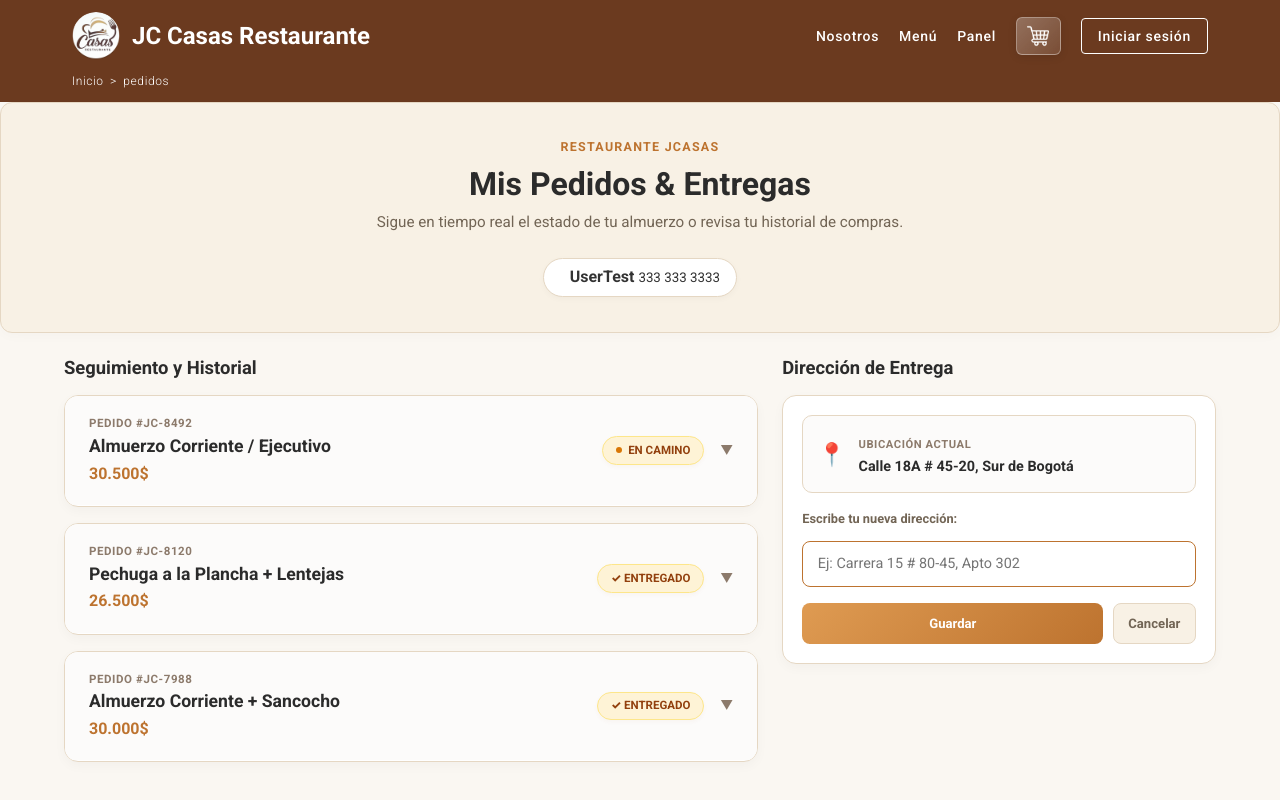
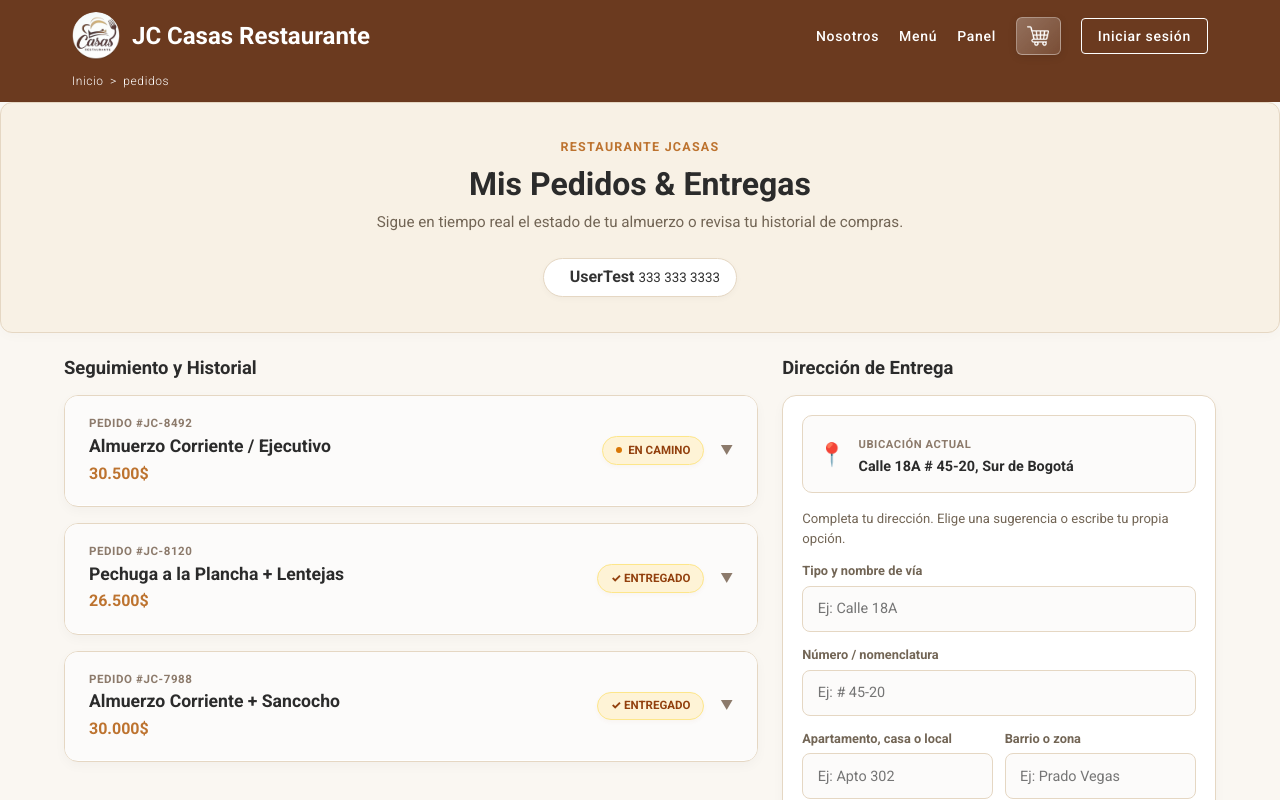
Before and after one commit to drecm0nd-png/frontend_JC_casas, a React (Vite) app: page /pedidos in a window 1280 px wide. Both pictures are taken after a click on the button "Cambiar / Ajustar Dirección". Shown: the top 800 px of the page. Built offline with nearby package versions, Linux system fonts and the light colour scheme.

Commit message:
feat(frontend): se actualizo el formulario de dirección, se organizo el modal de recuperar contraseña

```diff
--- a/src/Pages/PanelPedidos/Pedidos.css
+++ b/src/Pages/PanelPedidos/Pedidos.css
@@ -492,6 +492,66 @@
   gap: 0.8rem;
 }
 
+/* Campos separados y lista de sugerencias local del formulario de entrega. */
+.address-form-intro {
+  margin: 0;
+  color: #726555;
+  font-size: 0.82rem;
+}
+
+.address-field {
+  position: relative;
+  display: flex;
+  flex: 1;
+  min-width: 0;
+  flex-direction: column;
+  gap: 0.35rem;
+}
+
+.address-fields-row {
+  display: flex;
+  gap: 0.7rem;
+}
+
+.address-field .modern-input {
+  box-sizing: border-box;
+  width: 100%;
+}
+
+.address-suggestions {
+  position: absolute;
+  z-index: 5;
+  top: calc(100% - 0.1rem);
+  right: 0;
+  left: 0;
+  max-height: 190px;
+  overflow-y: auto;
+  margin: 0;
+  padding: 0.25rem;
+  list-style: none;
+  background: #fff;
+  border: 1px solid #e5d7c3;
+  border-radius: 8px;
+  box-shadow: 0 6px 16px rgba(43, 43, 43, 0.12);
+}
+
+.address-suggestions button {
+  width: 100%;
+  padding: 0.55rem 0.65rem;
+  color: #2b2b2b;
+  text-align: left;
+  background: transparent;
+  border: 0;
+  border-radius: 5px;
+  cursor: pointer;
+}
+
+.address-suggestions button:hover,
+.address-suggestions button:focus-visible {
+  background: #f8f1e5;
+  outline: none;
+}
+
 .modern-address-form label {
   font-size: 0.8rem;
   font-weight: 700;
--- a/src/Pages/PanelPedidos/Pedidos.jsx
+++ b/src/Pages/PanelPedidos/Pedidos.jsx
@@ -3,32 +3,135 @@ import Footer from "../../Components/Footer/Footer.jsx";
 import "./Pedidos.css";
 
 export default function Pedidos() {
-  const [direccion, setDireccion] = useState("Calle 18A # 45-20, Sur de Bogotá");
-  const [nuevaDireccion, setNuevaDireccion] = useState("");
+  const [direccion, setDireccion] = useState(
+    "Calle 18A # 45-20, Sur de Bogotá",
+  );
+  const [partesDireccion, setPartesDireccion] = useState({
+    via: "",
+    numero: "",
+    complemento: "",
+    zona: "",
+  });
+  const [campoSugerencias, setCampoSugerencias] = useState(null);
   const [editando, setEditando] = useState(false);
 
   const [expandidoActivo, setExpandidoActivo] = useState(false);
   const [expandidoHistorial1, setExpandidoHistorial1] = useState(false);
   const [expandidoHistorial2, setExpandidoHistorial2] = useState(false);
 
+  // Sugerencias locales de nomenclatura colombiana; se permite conservar texto libre.
+  const sugerenciasDireccion = {
+    via: [
+      "Calle",
+      "Carrera",
+      "Transversal",
+      "Diagonal",
+      "Avenida",
+      "Circular",
+      "Autopista",
+    ],
+    complemento: [
+      "Apto",
+      "Apartamento",
+      "Casa",
+      "Interior",
+      "Torre",
+      "Bloque",
+      "Local",
+    ],
+    zona: ["Prado Vegas", "Ciudad Verde", "Hogares Soacha"],
+  };
+  const opcionesPara = (campo) => {
+    const texto = partesDireccion[campo].trim().toLocaleLowerCase("es");
+    return texto
+      ? sugerenciasDireccion[campo].filter(
+          (opcion) =>
+            opcion.toLocaleLowerCase("es").startsWith(texto) &&
+            opcion.toLocaleLowerCase("es") !== texto,
+        )
+      : [];
+  };
+  const renderCampoDireccion = ({
+    campo,
+    etiqueta,
+    placeholder,
+    sugerencias = true,
+  }) => {
+    const opciones = sugerencias ? opcionesPara(campo) : [];
+    const id = `address-${campo}`;
+    return (
+      <div className="address-field" key={campo}>
+        <label htmlFor={id}>{etiqueta}</label>
+        <input
+          id={id}
+          type="text"
+          placeholder={placeholder}
+          value={partesDireccion[campo]}
+          onChange={(e) => {
+            setPartesDireccion((actuales) => ({
+              ...actuales,
+              [campo]: e.target.value,
+            }));
+            setCampoSugerencias(campo);
+          }}
+          onFocus={() => setCampoSugerencias(campo)}
+          onBlur={() => setCampoSugerencias(null)}
+          className="modern-input"
+          autoComplete="off"
+          role="combobox"
+          aria-autocomplete="list"
+          aria-expanded={campoSugerencias === campo && opciones.length > 0}
+          aria-controls={`${id}-suggestions`}
+        />
+        {campoSugerencias === campo && opciones.length > 0 && (
+          <ul
+            id={`${id}-suggestions`}
+            className="address-suggestions"
+            role="listbox"
+          >
+            {opciones.map((opcion) => (
+              <li key={opcion} role="option" aria-selected="false">
+                <button
+                  type="button"
+                  onMouseDown={(e) => e.preventDefault()}
+                  onClick={() => {
+                    setPartesDireccion((actuales) => ({
+                      ...actuales,
+                      [campo]: opcion,
+                    }));
+                    setCampoSugerencias(null);
+                  }}
+                >
+                  {opcion}
+                </button>
+              </li>
+            ))}
+          </ul>
+        )}
+      </div>
+    );
+  };
+
   const handleGuardarDireccion = (e) => {
     e.preventDefault();
-    if (nuevaDireccion.trim() !== "") {
-      setDireccion(nuevaDireccion);
-      setNuevaDireccion("");
+    const direccionCompleta =
+      `${partesDireccion.via} ${partesDireccion.numero}${partesDireccion.complemento ? `, ${partesDireccion.complemento}` : ""}${partesDireccion.zona ? `, ${partesDireccion.zona}` : ""}`.trim();
+    if (direccionCompleta) {
+      setDireccion(direccionCompleta);
+      setPartesDireccion({ via: "", numero: "", complemento: "", zona: "" });
       setEditando(false);
     }
   };
 
   return (
     <div className="pedidos-page-container">
-
       <section className="pedidos-hero-banner-full">
         <div className="pedidos-hero-inner">
           <span className="hero-subcaption">Restaurante JCasas</span>
           <h1 className="pedidos-hero-title">Mis Pedidos &amp; Entregas</h1>
           <p className="pedidos-hero-subtitle">
-            Sigue en tiempo real el estado de tu almuerzo o revisa tu historial de compras.
+            Sigue en tiempo real el estado de tu almuerzo o revisa tu historial
+            de compras.
           </p>
 
           <div className="client-profile-chip">
@@ -43,15 +146,15 @@ export default function Pedidos() {
 
       {/* CONTENIDO CENTRADO CON ANCHO MÁXIMO */}
       <main className="pedidos-main-content">
-
         <div className="pedidos-grid-layout">
-
           {/* Columna Izquierda: Pedidos */}
           <section className="pedidos-section">
             <h2 className="section-heading">Seguimiento y Historial</h2>
 
             {/* 1. PEDIDO ACTIVO */}
-            <div className={`order-card-modern ${expandidoActivo ? "expanded" : ""}`}>
+            <div
+              className={`order-card-modern ${expandidoActivo ? "expanded" : ""}`}
+            >
               <div
                 className="order-card-header"
                 onClick={() => setExpandidoActivo(!expandidoActivo)}
@@ -60,14 +163,18 @@ export default function Pedidos() {
               >
                 <div className="order-header-left">
                   <span className="order-id-tag">Pedido #JC-8492</span>
-                  <h3 className="order-main-title">Almuerzo Corriente / Ejecutivo</h3>
+                  <h3 className="order-main-title">
+                    Almuerzo Corriente / Ejecutivo
+                  </h3>
                   <span className="order-summary-price">30.500$</span>
                 </div>
                 <div className="order-header-right">
                   <span className="status-badge-pill">
                     <span className="pulsing-dot"></span> En Camino
                   </span>
-                  <div className={`arrow-icon-wrapper ${expandidoActivo ? "rotate" : ""}`}>
+                  <div
+                    className={`arrow-icon-wrapper ${expandidoActivo ? "rotate" : ""}`}
+                  >
                     ▼
                   </div>
                 </div>
@@ -105,7 +212,10 @@ export default function Pedidos() {
                       <li>
                         <div className="item-desc">
                           <span className="item-qty">1x</span>
-                          <span>Almuerzo Corriente (Carne Asada + Fríjoles + Arroz + Patacón + Jugo)</span>
+                          <span>
+                            Almuerzo Corriente (Carne Asada + Fríjoles + Arroz +
+                            Patacón + Jugo)
+                          </span>
                         </div>
                         <span className="item-price">22.500$</span>
                       </li>
@@ -139,7 +249,9 @@ export default function Pedidos() {
                       <button
                         type="button"
                         className="btn-secondary-action"
-                        onClick={() => alert("Abriendo módulo para modificar el pedido...")}
+                        onClick={() =>
+                          alert("Abriendo módulo para modificar el pedido...")
+                        }
                       >
                         ✏️ Editar el Pedido
                       </button>
@@ -150,7 +262,9 @@ export default function Pedidos() {
             </div>
 
             {/* 2. PEDIDO HISTÓRICO FANTASMA 1 */}
-            <div className={`order-card-modern ${expandidoHistorial1 ? "expanded" : ""}`}>
+            <div
+              className={`order-card-modern ${expandidoHistorial1 ? "expanded" : ""}`}
+            >
               <div
                 className="order-card-header"
                 onClick={() => setExpandidoHistorial1(!expandidoHistorial1)}
@@ -159,14 +273,18 @@ export default function Pedidos() {
               >
                 <div className="order-header-left">
                   <span className="order-id-tag">Pedido #JC-8120</span>
-                  <h3 className="order-main-title">Pechuga a la Plancha + Lentejas</h3>
+                  <h3 className="order-main-title">
+                    Pechuga a la Plancha + Lentejas
+                  </h3>
                   <span className="order-summary-price">26.500$</span>
                 </div>
                 <div className="order-header-right">
                   <span className="status-badge-pill delivered">
                     ✓ Entregado
                   </span>
-                  <div className={`arrow-icon-wrapper ${expandidoHistorial1 ? "rotate" : ""}`}>
+                  <div
+                    className={`arrow-icon-wrapper ${expandidoHistorial1 ? "rotate" : ""}`}
+                  >
                     ▼
                   </div>
                 </div>
@@ -180,7 +298,10 @@ export default function Pedidos() {
                       <li>
                         <div className="item-desc">
                           <span className="item-qty">1x</span>
-                          <span>Almuerzo Ejecutivo (Pechuga + Lentejas + Tajada + Limonada Cerezada)</span>
+                          <span>
+                            Almuerzo Ejecutivo (Pechuga + Lentejas + Tajada +
+                            Limonada Cerezada)
+                          </span>
                         </div>
                         <span className="item-price">22.500$</span>
                       </li>
@@ -202,7 +323,11 @@ export default function Pedidos() {
                       <button
                         type="button"
                         className="btn-secondary-action"
-                        onClick={() => alert("Añadiendo de nuevo los mismos productos al carrito...")}
+                        onClick={() =>
+                          alert(
+                            "Añadiendo de nuevo los mismos productos al carrito...",
+                          )
+                        }
                       >
                         🔄 Volver a Pedir
                       </button>
@@ -213,7 +338,9 @@ export default function Pedidos() {
             </div>
 
             {/* 3. PEDIDO HISTÓRICO FANTASMA 2 */}
-            <div className={`order-card-modern ${expandidoHistorial2 ? "expanded" : ""}`}>
+            <div
+              className={`order-card-modern ${expandidoHistorial2 ? "expanded" : ""}`}
+            >
               <div
                 className="order-card-header"
                 onClick={() => setExpandidoHistorial2(!expandidoHistorial2)}
@@ -222,14 +349,18 @@ export default function Pedidos() {
               >
                 <div className="order-header-left">
                   <span className="order-id-tag">Pedido #JC-7988</span>
-                  <h3 className="order-main-title">Almuerzo Corriente + Sancocho</h3>
+                  <h3 className="order-main-title">
+                    Almuerzo Corriente + Sancocho
+                  </h3>
                   <span className="order-summary-price">30.000$</span>
                 </div>
                 <div className="order-header-right">
                   <span className="status-badge-pill delivered">
                     ✓ Entregado
                   </span>
-                  <div className={`arrow-icon-wrapper ${expandidoHistorial2 ? "rotate" : ""}`}>
+                  <div
+                    className={`arrow-icon-wrapper ${expandidoHistorial2 ? "rotate" : ""}`}
+                  >
                     ▼
                   </div>
                 </div>
@@ -243,7 +374,10 @@ export default function Pedidos() {
                       <li>
                         <div className="item-desc">
                           <span className="item-qty">1x</span>
-                          <span>Almuerzo Corriente (Carne Asada + Arroz Blanco + Ensalada)</span>
+                          <span>
+                            Almuerzo Corriente (Carne Asada + Arroz Blanco +
+                            Ensalada)
+                          </span>
                         </div>
                         <span className="item-price">22.500$</span>
                       </li>
@@ -265,7 +399,11 @@ export default function Pedidos() {
                       <button
                         type="button"
                         className="btn-secondary-action"
-                        onClick={() => alert("Añadiendo de nuevo los mismos productos al carrito...")}
+                        onClick={() =>
+                          alert(
+                            "Añadiendo de nuevo los mismos productos al carrito...",
+                          )
+                        }
                       >
                         🔄 Volver a Pedir
                       </button>
@@ -274,7 +412,6 @@ export default function Pedidos() {
                 </div>
               </div>
             </div>
-
           </section>
 
           {/* Columna Derecha: Dirección */}
@@ -299,19 +436,41 @@ export default function Pedidos() {
                   Cambiar / Ajustar Dirección
                 </button>
               ) : (
-                <form onSubmit={handleGuardarDireccion} className="modern-address-form">
-                  <label htmlFor="new-address">Escribe tu nueva dirección:</label>
-                  <input
-                    id="new-address"
-                    type="text"
-                    placeholder="Ej: Carrera 15 # 80-45, Apto 302"
-                    value={nuevaDireccion}
-                    onChange={(e) => setNuevaDireccion(e.target.value)}
-                    className="modern-input"
-                    autoFocus
-                  />
+                <form
+                  onSubmit={handleGuardarDireccion}
+                  className="modern-address-form"
+                >
+                  <p className="address-form-intro">
+                    Completa tu dirección. Elige una sugerencia o escribe tu
+                    propia opción.
+                  </p>
+                  {renderCampoDireccion({
+                    campo: "via",
+                    etiqueta: "Tipo y nombre de vía",
+                    placeholder: "Ej: Calle 18A",
+                  })}
+                  {renderCampoDireccion({
+                    campo: "numero",
+                    etiqueta: "Número / nomenclatura",
+                    placeholder: "Ej: # 45-20",
+                    sugerencias: false,
+                  })}
+                  <div className="address-fields-row">
+                    {renderCampoDireccion({
+                      campo: "complemento",
+                      etiqueta: "Apartamento, casa o local",
+                      placeholder: "Ej: Apto 302",
+                    })}
+                    {renderCampoDireccion({
+                      campo: "zona",
+                      etiqueta: "Barrio o zona",
+                      placeholder: "Ej: Prado Vegas",
+                    })}
+                  </div>
                   <div className="form-buttons-group">
-                    <button type="submit" className="btn-confirm-save">Guardar</button>
+                    <button type="submit" className="btn-confirm-save">
+                      Guardar
+                    </button>
                     <button
                       type="button"
                       className="btn-dismiss-cancel"
@@ -324,9 +483,7 @@ export default function Pedidos() {
               )}
             </div>
           </section>
-
         </div>
-
       </main>
     </div>
   );
```
Also changed, not shown: src/Pages/Login/RecuperarContrasena.css (+28 -9 lines), src/Pages/Login/RecuperarContrasena.jsx (+7 -11 lines).
